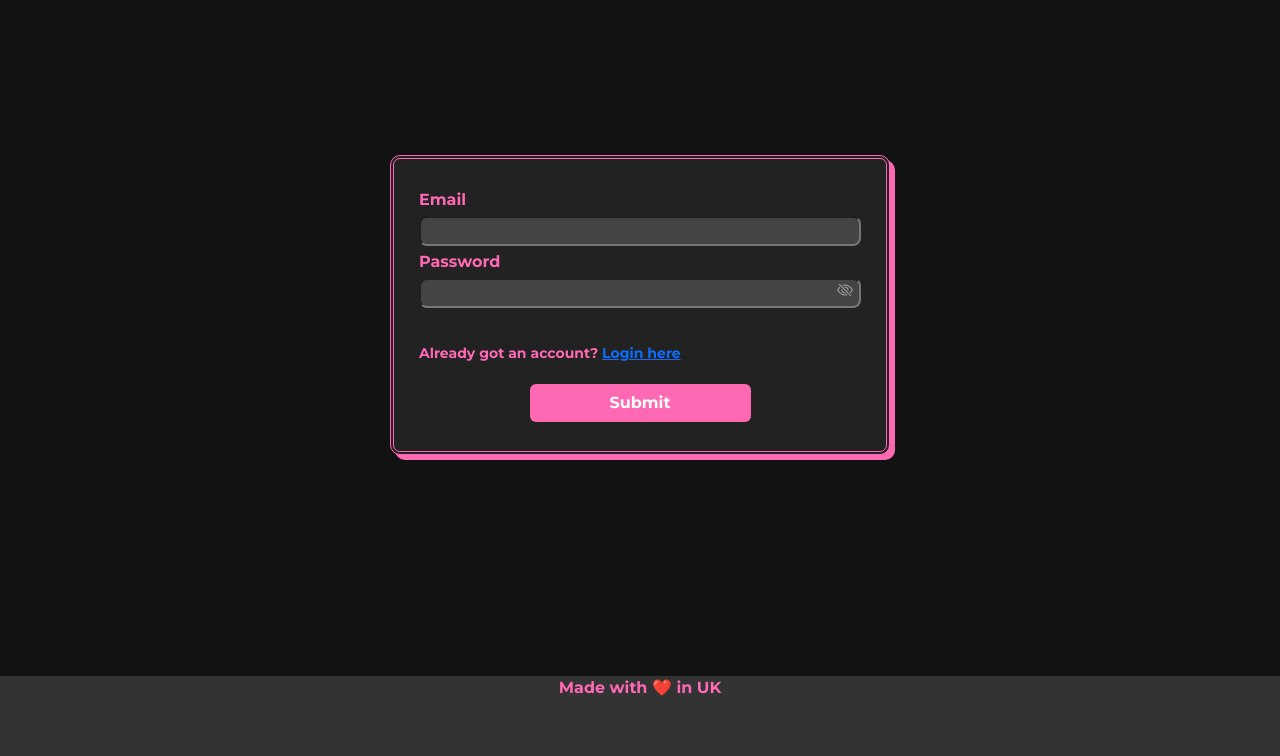
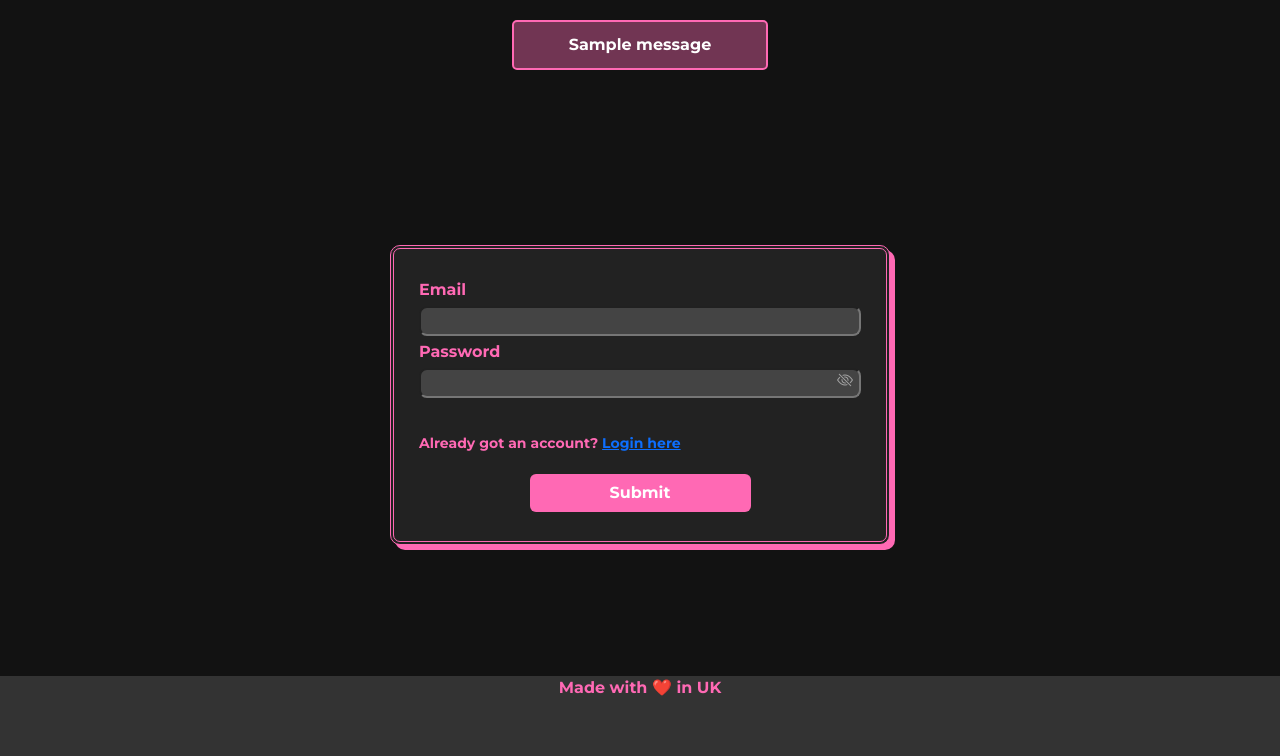
Before and after one commit to jaydeep080805/ToDoey, a Flask app: page /sign-up in a window 1280 px wide. Shown: the part 44-800 px from the top of the page. Run offline with Flask 3, Linux system fonts and the light colour scheme; tables that the repository leaves empty hold one stand-in row (values such as "Sample post"); one stand-in notice (Sample message) is shown; some libraries are stand-ins or nearby versions.

Commit message:
added flash messages and sign up form, need to fix checking if the email already exists

```diff
--- a/main.py
+++ b/main.py
@@ -1,8 +1,11 @@
-from flask import Flask, render_template
+from flask import Flask, render_template, redirect, url_for, request, flash
 from forms import TaskForm, SignUpForm
 from os import environ
 from flask_sqlalchemy import SQLAlchemy
 from flask_login import current_user, LoginManager
+from flask_wtf.csrf import CSRFProtect
+from werkzeug.security import generate_password_hash, check_password_hash
+from dotenv import load_dotenv
 
 app = Flask(__name__)
 db = SQLAlchemy()
@@ -12,6 +15,7 @@ login_manager = LoginManager(app)
 app.secret_key = environ["SECRET_KEY"]
 app.config["SQLALCHEMY_DATABASE_URI"] = "sqlite:///tasks.db"
 db.init_app(app)
+csrf = CSRFProtect(app)
 
 
 class TaskDataBase(db.Model):
@@ -20,7 +24,7 @@ class TaskDataBase(db.Model):
     due_date = db.Column(db.Date, nullable=True)
 
 
-class SignUp(db.Model):
+class UserInformation(db.Model):
     id = db.Column(db.Integer, primary_key=True)
     email = db.Column(db.String(), nullable=False)
     password = db.Column(db.String(), nullable=False)
@@ -50,12 +54,40 @@ def profile():
 @app.route("/sign-up", methods=["GET", "POST"])
 def sign_up():
     form = SignUpForm()
+
+    if form.validate_on_submit():
+        # grab the information from the form
+        email_to_add = form.email.data
+        password_to_add = generate_password_hash(
+            form.password.data, method="pbkdf2:sha256", salt_length=16
+        )
+
+        # query the database to see if the email already exists in there
+        check_email = UserInformation.query.filter_by(email=email_to_add)
+        print(check_email.email)
+
+        # if the email does exist then send a flash saying it exists
+        if check_email == email_to_add:
+            flash("Email Already Exists!", "error")
+            return redirect(url_for("sign_up"))
+
+        # make a new object and add it to the database
+        user_login_details = UserInformation(
+            email=email_to_add, password=password_to_add
+        )
+
+        db.session.add(user_login_details)
+        db.session.commit()
+
+        flash("Successfully Created Account!", "success")
+        return redirect(url_for("sign_up"))
+
     return render_template("sign_up.html", form=form)
 
 
 @app.route("/login", methods=["GET", "POST"])
 def login():
-    return
+    return render_template("login.html")
 
 
 if __name__ == "__main__":
--- a/static/css/styles.css
+++ b/static/css/styles.css
@@ -10,6 +10,28 @@
     --form-background: #222;
 
     --background-col: #121212;
+}
+
+.flashes {
+    display: flex;
+    align-items: center;
+    justify-content: center;
+    margin: 20px auto;
+    width: 20%;
+    height: 50px;
+
+    border-radius: 5px;
+    color: white;
+}
+
+.success {
+    background-color: rgba(255, 105, 180, 0.4);
+    border: 2px solid var(--pink);
+}
+
+.error {
+    background-color: rgba(255, 0, 0, 0.4);
+    border: 2px solid red;
 }
 
 .navbar-full {
--- a/templates/base.html
+++ b/templates/base.html
@@ -38,6 +38,13 @@
             </div>
         </nav>
 
+        <!-- to display flask flash() -->
+        {% with messages = get_flashed_messages(with_categories=true) %}
+            {% for category, message in messages %}
+                <div class="flashes {{ category }}">{{ message }}</div>
+            {% endfor %}
+        {% endwith %}
+
         <!-- main container
         holds all page elements -->
         <div class="container">
--- /dev/null
+++ b/templates/login.html
@@ -0,0 +1 @@
+{% extends "base.html" %}
--- a/templates/sign_up.html
+++ b/templates/sign_up.html
@@ -2,7 +2,7 @@
 
 {% block content %}
     <div class="form-card" id="sign-up-form-card">
-        <div class="form-container" id="sign-up-form-container">
+        <form class="form-container" id="sign-up-form-container" method="post">
             {{ form.hidden_tag() }}
 
             {{ form.email.label }}
@@ -16,6 +16,6 @@
 
             {{ form.submit(class_="submit-button btn") }}
 
-        </div>
+        </form>
     </div>
 {% endblock %}
```
